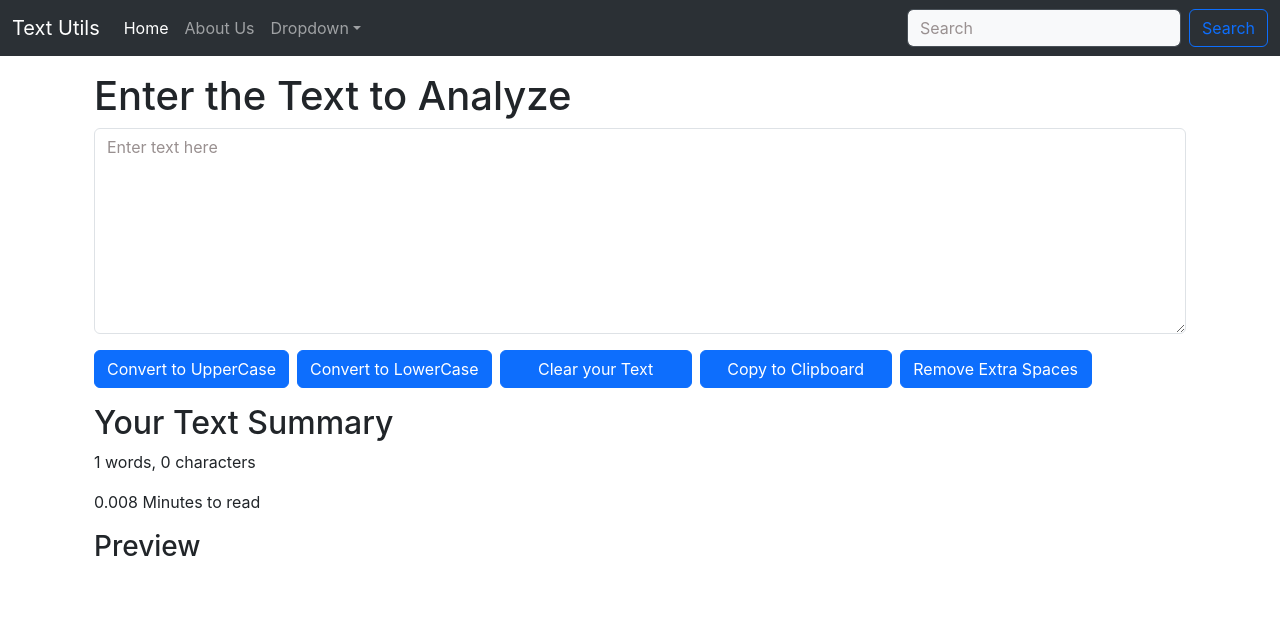
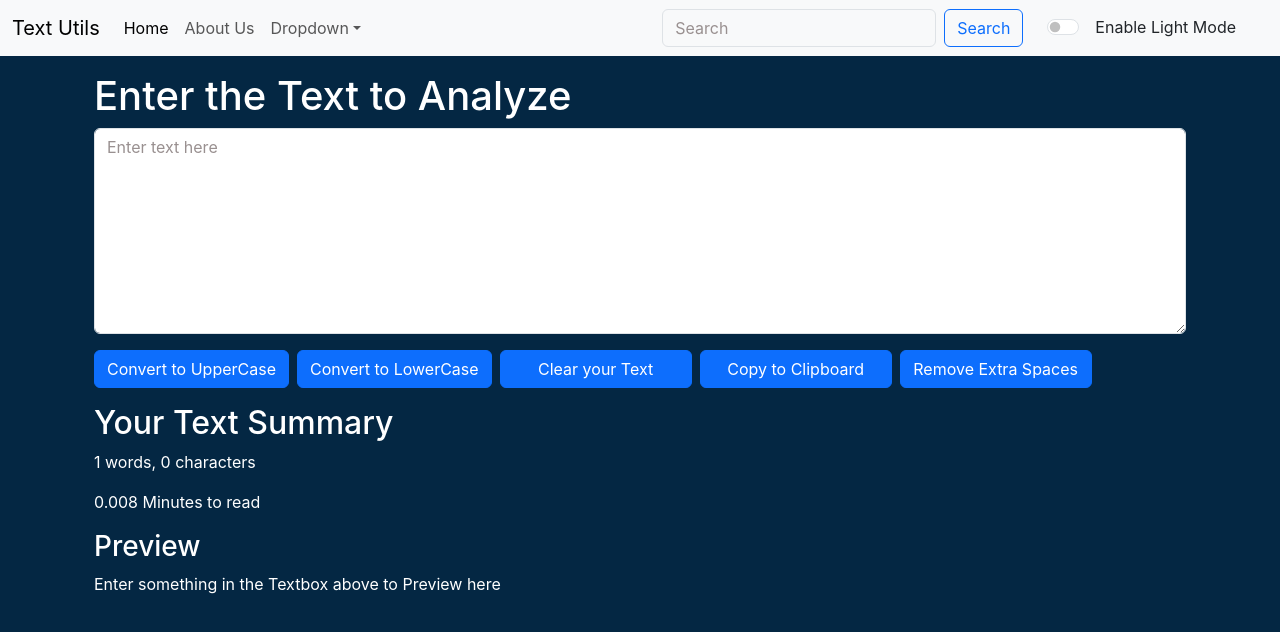
Before and after one commit to baqar-abbas/text-utility-react-app, a React (Create React App) app: page / in a window 1280 px wide. Shown: the top 632 px of the page. Built offline with nearby package versions, Linux system fonts and the light colour scheme.

Commit message:
implement the logic of Enable dark/light mode.
Used bootStarp switch for toggle button. Defined state variable mode, setmode and toggle functionality implemeted in toggleMode function. Enable dark mode/ light mode functionality working fine.

```diff
--- a/src/App.css
+++ b/src/App.css
@@ -4,6 +4,9 @@
 
 body {
   margin: 0;
+  background-color: #042743;
+  color: white;
+
 }
 
 .form-control::placeholder {
@@ -13,3 +16,7 @@ body {
 .custom {
   width: 12rem;
 }
+
+#flexSwitchCheckDefault:hover {
+  cursor: pointer;
+}
--- a/src/App.js
+++ b/src/App.js
@@ -1,15 +1,39 @@
 import './App.css';
+import { useState } from 'react';
 // import About from './components/About';
 import Navbar from './components/Navbar';
 import TextForm from './components/TextForm';
 
 function App() {
+  const [mode, setMode] = useState('light');
+
+  const toggleMode = () => {
+    if(mode === 'dark') {
+      setMode('light');
+      document.body.style.backgroundColor = 'white';
+      document.body.style.color = 'black';
+      document.title = 'TextUtils - Light Mode';
+
+      document.getElementById('switch-label').textContent = 'Enable Dark Mode';
+    }
+    else {
+      setMode('dark');
+      document.body.style.backgroundColor = '#042743';
+      document.body.style.color = 'white';
+      document.title = 'TextUtils - Dark Mode';
+      document.getElementById('flexSwitchCheckDefault').checked = true;
+      document.getElementById('switch-label').textContent = 'Enable Light Mode';
+    }
+  }
+
+  window.onload = function() {
+    toggleMode();
+}
   return (
     <>
-    <Navbar title="Text Utils" />
+    <Navbar title="Text Utils" mode={mode} toggleMode={toggleMode} />
     <div className="container my-3">
     <TextForm heading="Enter the Text to Analyze"/>
-    {/* <About /> */}
     </div>
     </>
   );
--- a/src/components/Navbar.js
+++ b/src/components/Navbar.js
@@ -3,7 +3,7 @@ import PropTypes from 'prop-types'
 
 const Navbar = (props) => {
   return (
-    <nav className="navbar navbar-expand-lg bg-body-tertiary bg-dark" data-bs-theme="dark">
+    <nav className={`navbar navbar-expand-lg bg-body-tertiary bg-${props.mode}`} data-bs-theme={props.mode}>
   <div className="container-fluid">
     <a className="navbar-brand" href="/">{props.title}</a>
     <button className="navbar-toggler" type="button" data-bs-toggle="collapse" data-bs-target="#navbarSupportedContent" aria-controls="navbarSupportedContent" aria-expanded="false" aria-label="Toggle navigation">
@@ -22,10 +22,10 @@ const Navbar = (props) => {
             Dropdown
           </a>
           <ul className="dropdown-menu">
-            <li><a className="dropdown-item" href="/">Action</a></li>
-            <li><a className="dropdown-item" href="/">Another action</a></li>
-            <li><hr className="dropdown-divider"/></li>
-            <li><a className="dropdown-item" href="/">Something else here</a></li>
+          <li><a className="dropdown-item" href="/">Future Action</a></li>
+            <li><a className="dropdown-item" href="/">Future inclusion</a></li>
+            <li><hr className="dropdown-divider" /></li>
+            <li><a className="dropdown-item" href="/">Future Enhancement</a></li>
           </ul>
         </li>
       </ul>
@@ -33,6 +33,11 @@ const Navbar = (props) => {
         <input className="form-control me-2 bg-light" type="search" placeholder="Search" aria-label="Search"/>
         <button className="btn btn-outline-primary" type="submit">Search</button>
       </form>
+      <div className={`form-check form-switch mx-4 text-${props.mode === 'dark'? 'light': 'dark'}`}>
+  <input className="form-check-input" type="checkbox" role="switch" id="flexSwitchCheckDefault" onClick={props.toggleMode}/>
+  <label id="switch-label" className="form-check-label mx-2" htmlFor="flexSwitchCheckDefault">Enable Light Mode</label>
+</div>
+
     </div>
   </div>
 </nav>
--- a/src/components/TextForm.js
+++ b/src/components/TextForm.js
@@ -35,7 +35,7 @@ const handleExtraSpaces = () => {
 }
   return (
     <>
-    <div className="container">
+    <div className="container my-3">
     <h1>{props.heading}</h1>
 <div className="mb-3">
   <textarea className="form-control" value={text} placeholder='Enter text here' onChange={handleonChange} id="myBox" rows="8"></textarea>
@@ -51,7 +51,7 @@ const handleExtraSpaces = () => {
   <p>{text.split(" ").length} words, {text.length} characters</p>
   <p>{0.008 * text.split(" ").length} Minutes to read</p>
   <h3>Preview</h3>
-  <p>{text}</p>
+  <p>{text.length>0?text:'Enter something in the Textbox above to Preview here'}</p>
 </div>
 </>
   )
```
